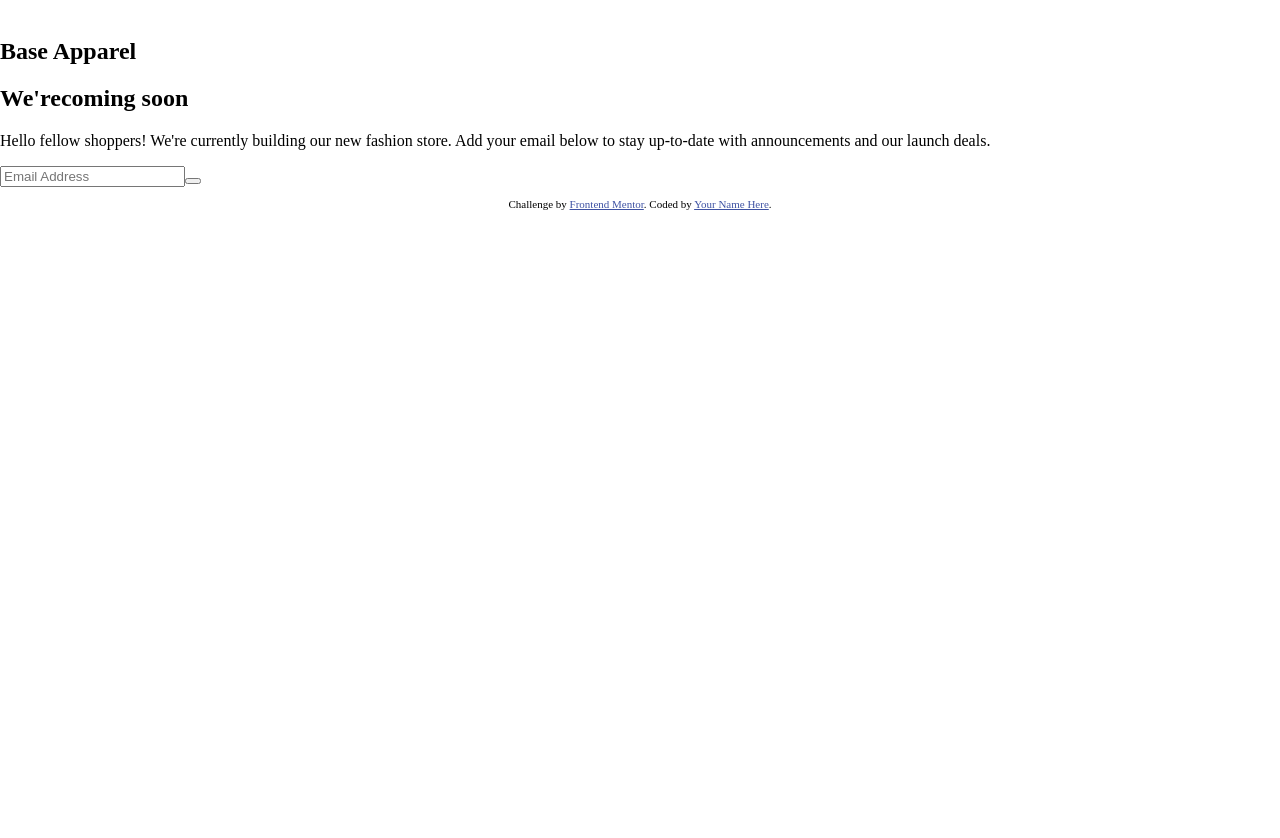
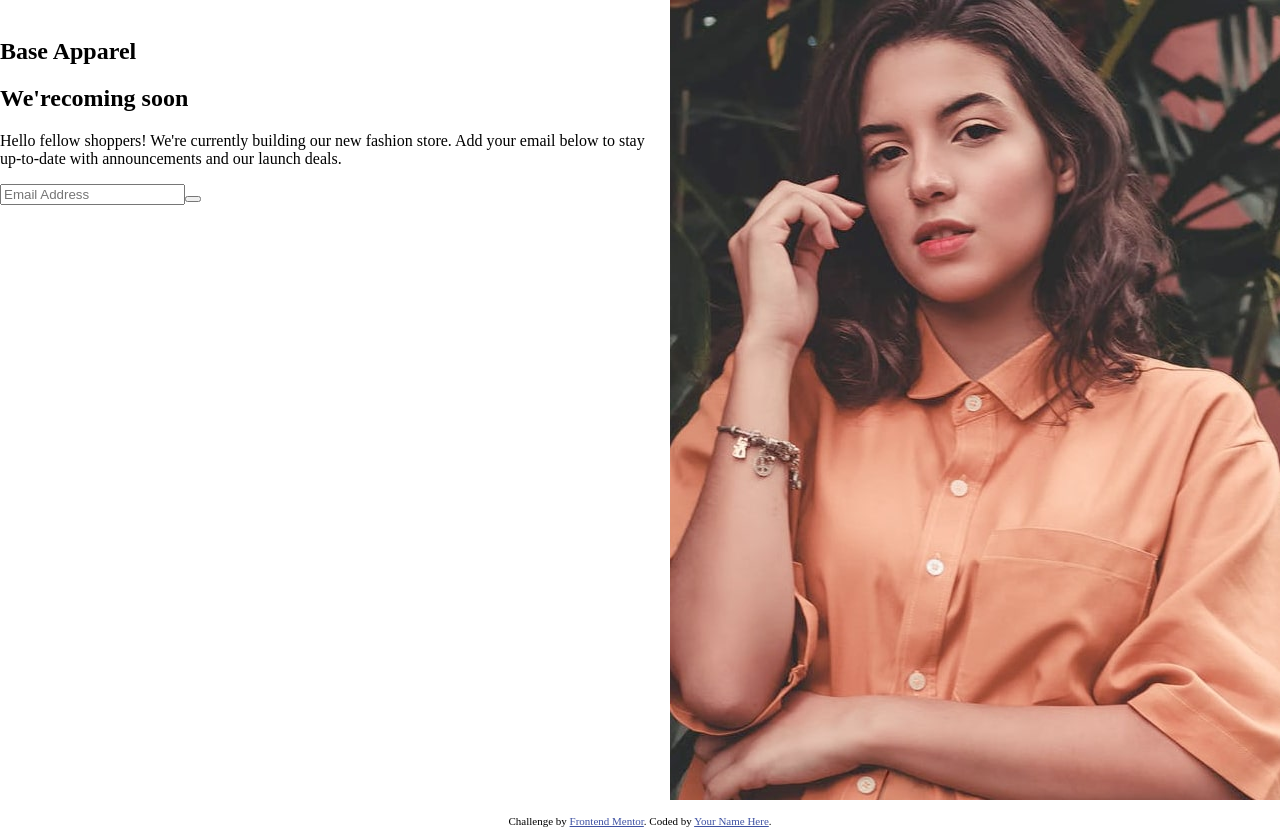
Before and after one commit to grenielxdevs/fem_base_apparel_coming_soon, a React (Vite) app: page / in a window 1280 px wide. Before the commit the page ends 800 px from the top, so only its background shows below. Built offline with nearby package versions, Linux system fonts and the light colour scheme.

Commit message:
fem_base_apparel_coming_soon: adding css

```diff
--- a/src/App.jsx
+++ b/src/App.jsx
@@ -20,7 +20,7 @@ function App() {
           </div>
         </section>
         <section>
-          <div><img src="" alt="" /></div>
+          <div><img src="/src/assets/images/hero-desktop.jpg" alt="" /></div>
         </section>
       </main>
       <Footer />
```
